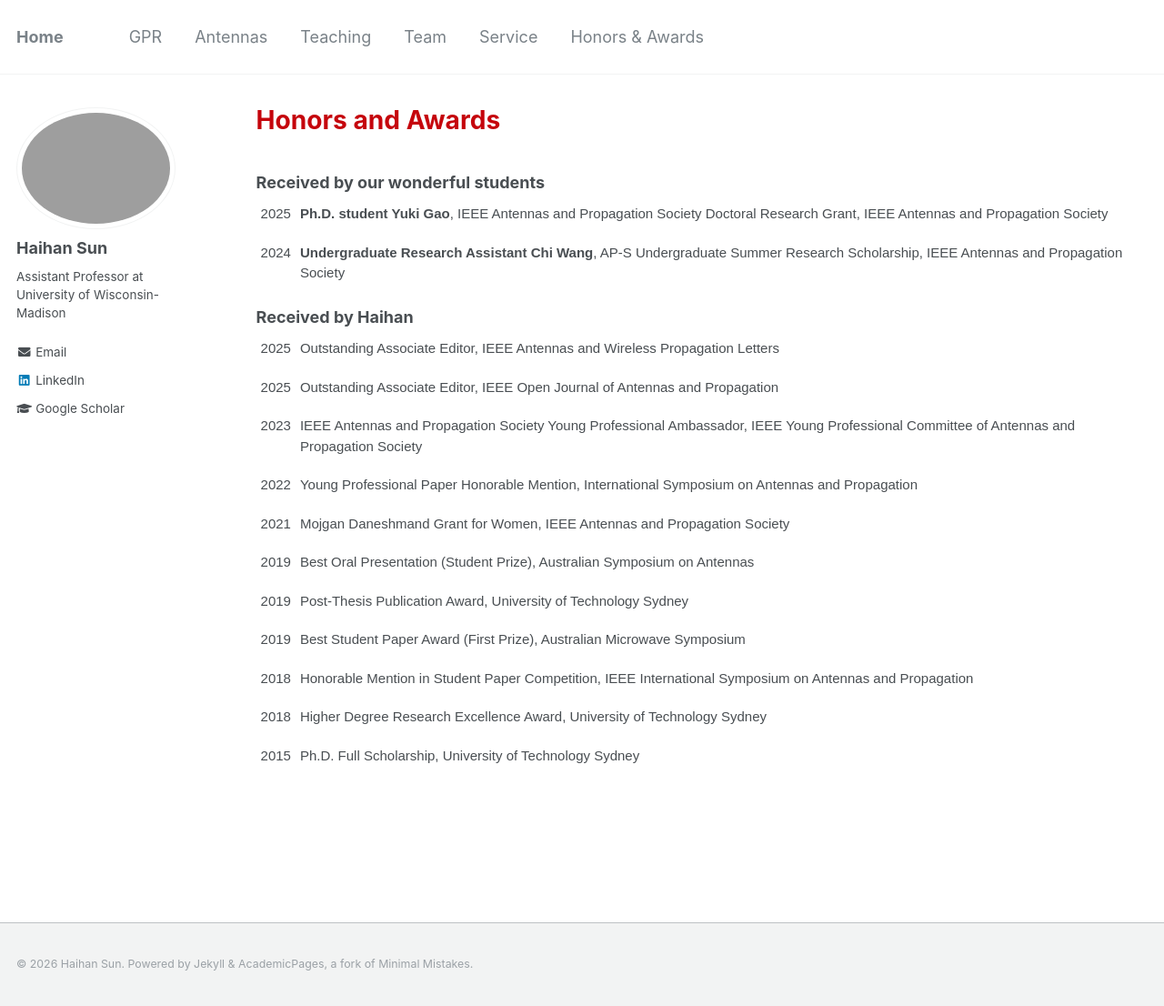
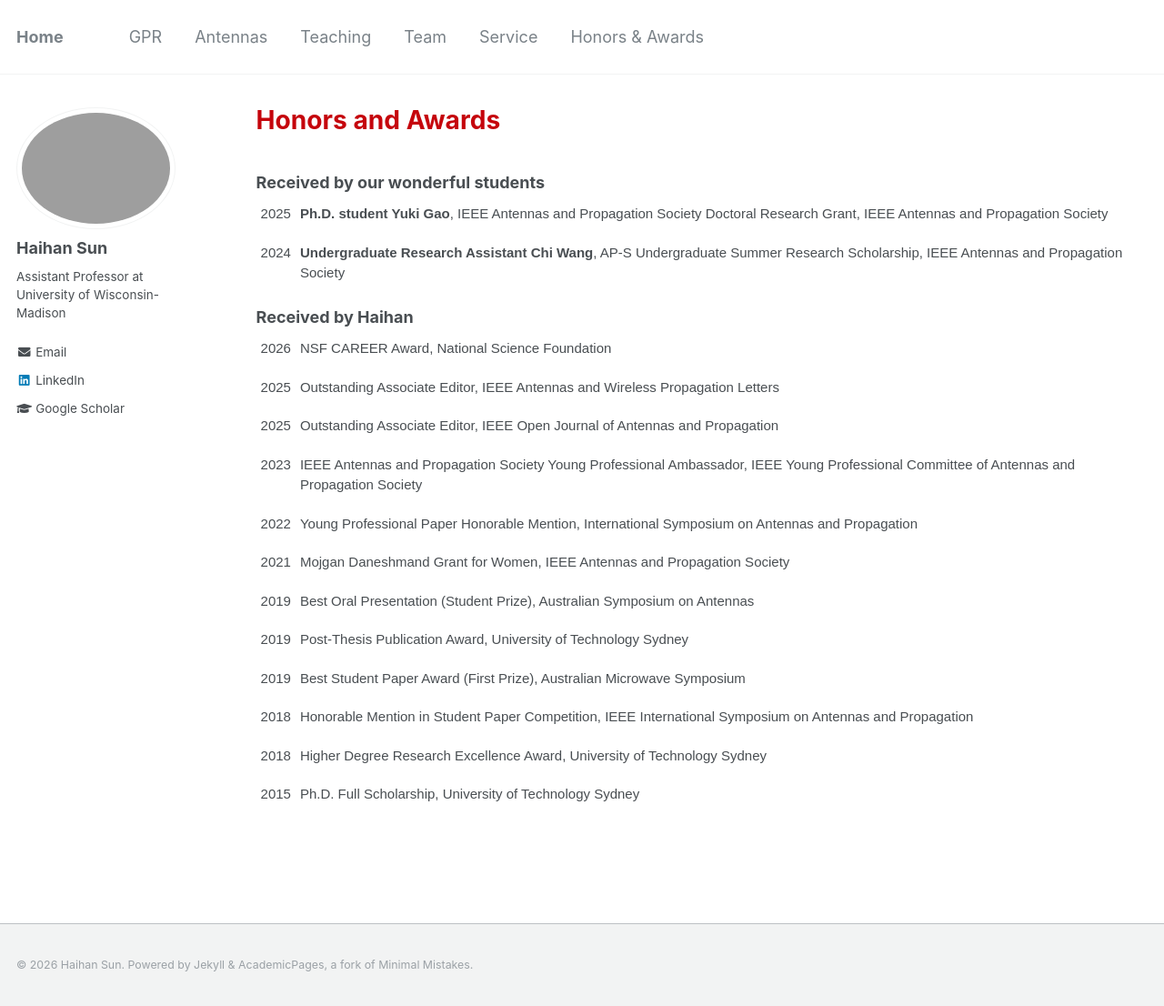
Before and after one commit to Haihan-Sun/Haihan-Sun.github.io, a Jekyll site: the page built from _pages/awards.html, in a window 1280 px wide and 1106 px high. Shown: the whole window at 91% size. Built offline with Jekyll 4.4.1, drawn with Linux system fonts in a browser that asks for light colours.

Commit message:
Update awards.html

```diff
--- a/_pages/awards.html
+++ b/_pages/awards.html
@@ -37,6 +37,12 @@ author_profile: true
  </tr>
 <table class="tg">
 <tbody>
+
+  <tr>
+    <td class="tg-ko0z">2026</td>
+    <td class="tg-ko0z">NSF CAREER Award, National Science Foundation </td>
+  </tr>
+
   <tr>
     <td class="tg-ko0z">2025</td>
     <td class="tg-ko0z">Outstanding Associate Editor, IEEE Antennas and Wireless Propagation Letters </td>
```
